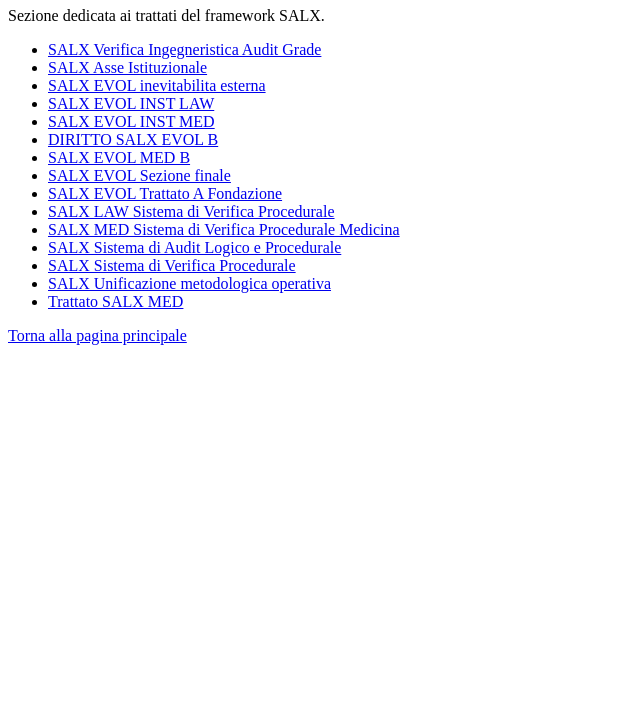
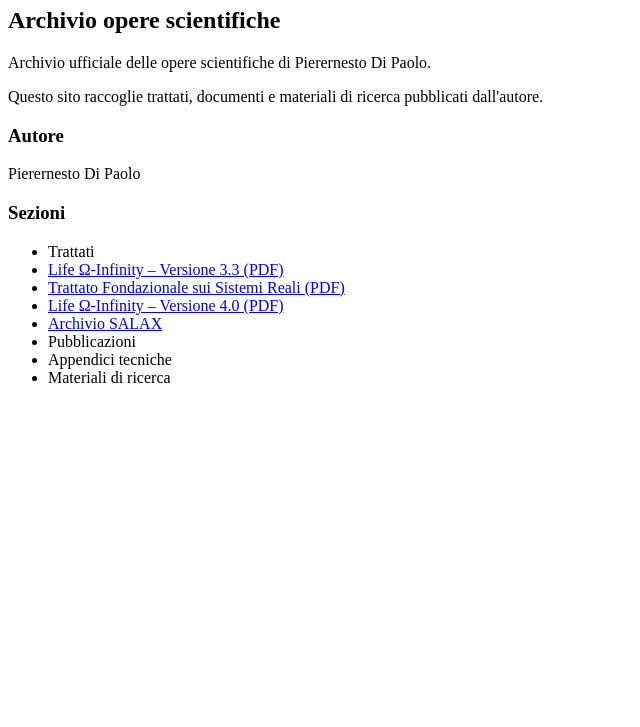
Before and after one commit to Pierernesto/caer, a plain HTML site: page index.html in a window 1280 px wide. Shown: the part 73-800 px from the top of the page, without its empty margins (0-640 px from the left). Drawn offline with Linux system fonts and the light colour scheme.

Commit message:
Update index.html

```diff
--- a/index.html
+++ b/index.html
@@ -2,33 +2,41 @@
 <html>
 <head>
 <meta charset="UTF-8">
-<title>Archivio SALX</title>
+<title>CAER</title>
 </head>
+
 <body>
 
-<h1>Archivio SALX</h1>
+<h1>CAER</h1>
 
-<p>Sezione dedicata ai trattati del framework SALX.</p>
+<h2>Archivio opere scientifiche</h2>
+
+<p>
+Archivio ufficiale delle opere scientifiche di Pierernesto Di Paolo.
+</p>
+
+<p>
+Questo sito raccoglie trattati, documenti e materiali di ricerca pubblicati dall'autore.
+</p>
+
+<h3>Autore</h3>
+
+<p>
+Pierernesto Di Paolo
+</p>
+
+<h3>Sezioni</h3>
 
 <ul>
-<li><a href="SALX_Verifica_Ingegneristica.pdf" target="_blank" rel="noopener">SALX Verifica Ingegneristica Audit Grade</a></li>
-<li><a href="SALX Asse Istituzionale.pdf" target="_blank" rel="noopener">SALX Asse Istituzionale</a></li>
-<li><a href="SALX_EVOL_inevitabilita_esterna.pdf" target="_blank" rel="noopener">SALX EVOL inevitabilita esterna</a></li>
-<li><a href="SALX EVOL INST LAW.pdf" target="_blank" rel="noopener">SALX EVOL INST LAW</a></li>
-<li><a href="SALX EVOL INST MED.pdf" target="_blank" rel="noopener">SALX EVOL INST MED</a></li>
-<li><a href="SALX_EVOL_Diritto_B.pdf" target="_blank" rel="noopener">DIRITTO SALX EVOL B</a></li>
-<li><a href="SALX EVOL MED B.pdf" target="_blank" rel="noopener">SALX EVOL MED B</a></li>
-<li><a href="SALX EVOL Sezione finale.pdf" target="_blank" rel="noopener">SALX EVOL Sezione finale</a></li>
-<li><a href="SALX EVOL Trattato A Fondazione.pdf" target="_blank" rel="noopener">SALX EVOL Trattato A Fondazione</a></li>
-<li><a href="SALX LAW Sistema di Verifica Procedurale.pdf" target="_blank" rel="noopener">SALX LAW Sistema di Verifica Procedurale</a></li>
-<li><a href="SALX MED Sistema di Verifica Procedurale Medicina.pdf" target="_blank" rel="noopener">SALX MED Sistema di Verifica Procedurale Medicina</a></li>
-<li><a href="SALX Sistema di Audit Logico e Procedurale.pdf" target="_blank" rel="noopener">SALX Sistema di Audit Logico e Procedurale</a></li>
-<li><a href="SALX Sistema di Verifica Procedurale con.pdf" target="_blank" rel="noopener">SALX Sistema di Verifica Procedurale</a></li>
-<li><a href="SALX Unificazione metodologica operativa.pdf" target="_blank" rel="noopener">SALX Unificazione metodologica operativa</a></li>
-<li><a href="Trattato SALX MED.pdf" target="_blank" rel="noopener">Trattato SALX MED</a></li>
+<li>Trattati</li>
+<li><a href="Life%20Omega%20Infinity%20v3.3.pdf.pdf">Life Ω-Infinity – Versione 3.3 (PDF)</a></li>
+<li><a href="Trattato_Fondazionale_Sui_Sistemi_Reali.pdf">Trattato Fondazionale sui Sistemi Reali (PDF)</a></li>
+<li><a href="Life_Omega_Infinity_Versione_4.0.pdf">Life Ω-Infinity – Versione 4.0 (PDF)</a></li>
+<li><a href="SALAX/index.html">Archivio SALAX</a></li>
+<li>Pubblicazioni</li>
+<li>Appendici tecniche</li>
+<li>Materiali di ricerca</li>
 </ul>
-
-<p><a href="../index.html">Torna alla pagina principale</a></p>
 
 </body>
 </html>
```
